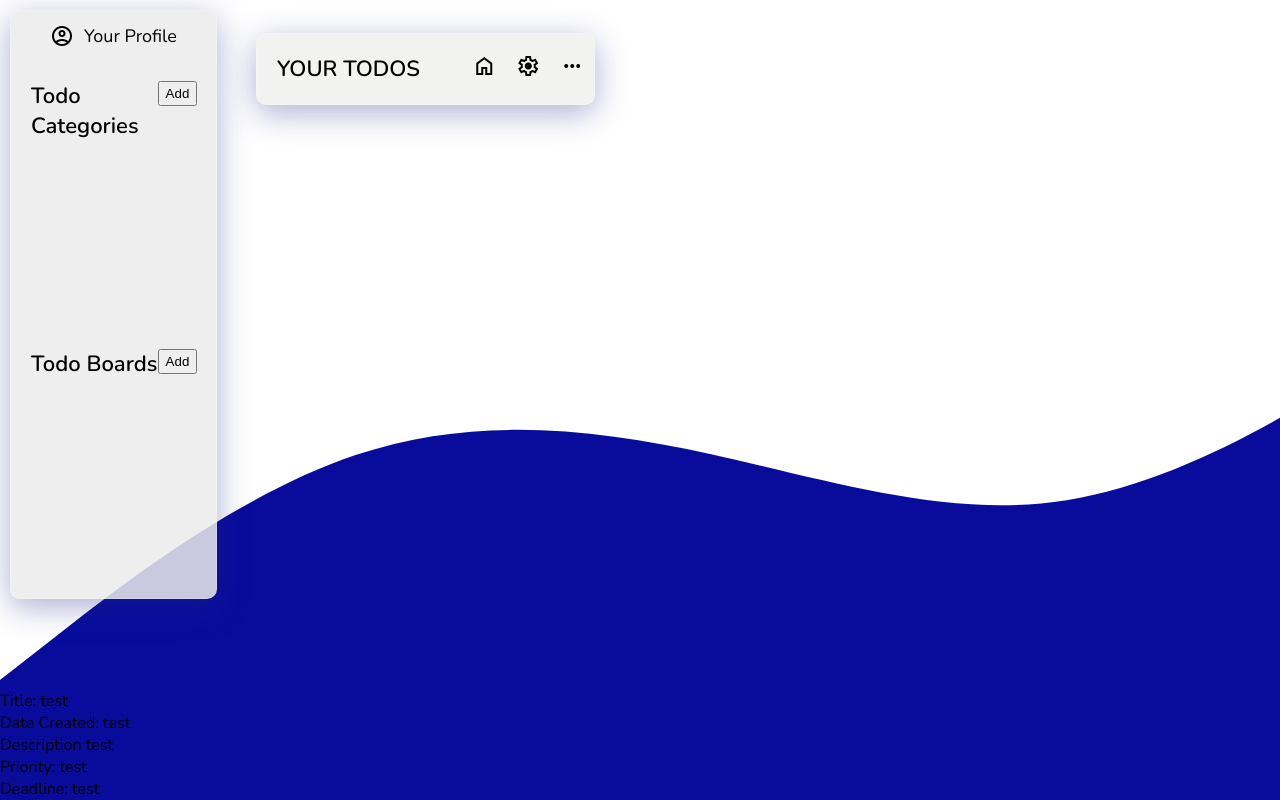
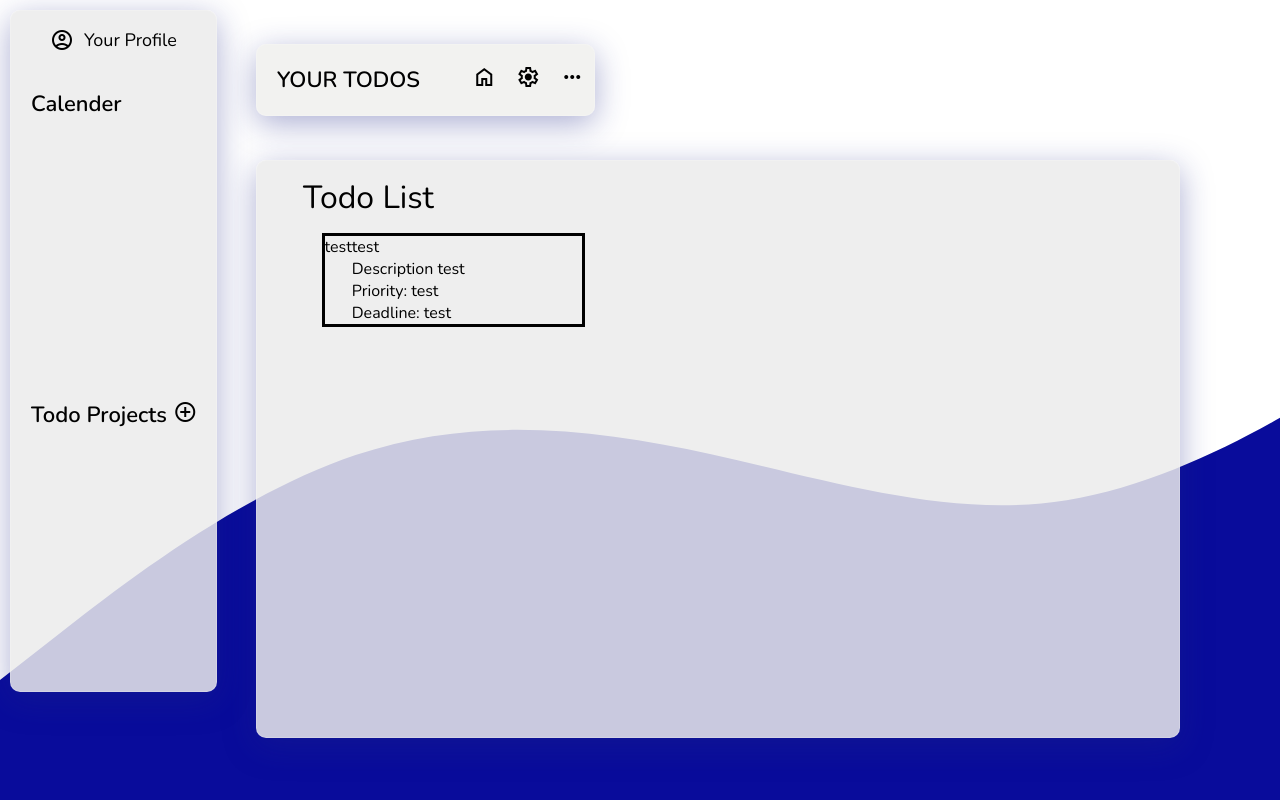
Before and after one commit to edf1247/todo, a website built with webpack: page public/index.html in a window 1280 px wide. Built offline with nearby package versions, Linux system fonts and the light colour scheme.

Commit message:
Finished with HTML manipulation, focusing more on JS and CSS now.

```diff
--- a/public/index.html
+++ b/public/index.html
@@ -31,15 +31,19 @@
                 <div id="profile">
                     <span class="material-symbols-outlined">account_circle</span> Your Profile
                 </div>
-                <div id="todo-categories">Todo Categories
-                    <span id="button-container"><button id="add">Add</button></span>
+                <div id="todo-timeframe">Calender
                 </div>
-                <div id="todo-board">Todo Boards
-                    <span id="button-container"><button id="add">Add</button></span>
+                <div id="todo-projects">Todo Projects
+                    <span class="material-symbols-outlined" id="button-container">
+                        add_circle
+                    </span>
                 </div>
             </div>
-            <div class="body"></div>
+            <div class="body">
+                <div id="body-title">Todo List</div>
+                <div id="body-container"></div>
+            </div>
         </div>
     </body>
-    <!--<script defer src="../dist/bundle.js"> </script>-->
+    <script defer src="../dist/bundle.js"> </script>
 </html>
--- a/public/style.css
+++ b/public/style.css
@@ -78,7 +78,7 @@ body {
     margin-top: 10px;
     display: grid;
     grid-template-rows: 1fr 5fr 5fr;
-    grid-template-areas: "profile" "categories" "boards";
+    grid-template-areas: "profile" "timeframe" "projects";
     row-gap: 20px;
 }
 
@@ -90,18 +90,16 @@ body {
     gap: 10px;
     font-size: 18px;
 }
-#todo-categories {
-    grid-area: categories;
+#todo-timeframe {
+    grid-area: timeframe;
     display: flex;
     justify-content: flex-start;
     padding-left: 20px;
     font-weight: 600;
     font-size: 22px;
-
 }
-
-#todo-board {
-    grid-area: boards;
+#todo-projects {
+    grid-area: projects;
     display: flex;
     justify-content: flex-start;
     padding-left: 20px;
@@ -117,11 +115,40 @@ body {
     margin-right: 10%;
 }
 
-button {
-    height: 10%;
-
+.body {
+    grid-area: body;
+    background: rgba( 235, 235, 235, 0.85 );
+    box-shadow: 0 8px 32px 0 rgba( 31, 38, 135, 0.37 );
+    backdrop-filter: blur( 0px );
+    -webkit-backdrop-filter: blur( 0px );
+    border-radius: 10px;
+    border: 1px solid rgba( 255, 255, 255, 0.18 );
+    width: 90%;
+    height: 90%;
+    display: grid;
+    grid-template-rows: 1fr 7fr;
 }
 
-.body {
-    grid-area: body;
+#body-title {
+    font-size: 32px;
+    display: flex;
+    justify-content: flex-start;
+    margin-left: 5%;
+    align-items: center;
 }
+
+#body-container {
+    display: flex;
+    margin-left: 7%;
+    flex-direction: column;
+}
+
+#todo-container {
+    display: flex;
+    border: 3px solid black;
+    width: 30%;
+}
+
+#todoData {
+    display: flex;
+}
--- a/src/todo.js
+++ b/src/todo.js
@@ -1,7 +1,7 @@
-export function createTodo(title, date, description, priority, deadline) {
+export function createTodo(title, project, description, priority, deadline) {
     return {
         title,
-        date,
+        project,
         description,
         priority,
         deadline
@@ -9,25 +9,30 @@ export function createTodo(title, date, description, priority, deadline) {
 }
 
 export function displayTodo(todo) {
-    const container = document.getElementById("container");
+    const container = document.getElementById("body-container");
     const todoContainer = document.createElement("div");
     const title = document.createElement("div");
-    const creationDate = document.createElement("div");
+    const project = document.createElement("div");
     const description = document.createElement("div");
     const priority =  document.createElement("div");
     const deadline = document.createElement("div");
+    const todoData = document.createElement("div");
+    todoContainer.id = "todo-container";
 
 
-    title.innerHTML = "Title: " + todo.title;
-    creationDate.innerHTML = "Date Created: " + todo.date;
+    title.innerHTML = todo.title;
+    title.id = "todo-title";
+    project.innerHTML = todo.project;
+    project.id = "project";
     description.innerHTML = "Description " + todo.description;
     priority.innerHTML = "Priority: " + todo.priority;
     deadline.innerHTML = "Deadline: " + todo.deadline;
 
     container.appendChild(todoContainer);
     todoContainer.appendChild(title);
-    todoContainer.appendChild(creationDate);
-    todoContainer.appendChild(description);
-    todoContainer.appendChild(priority);
-    todoContainer.appendChild(deadline);
+    todoContainer.appendChild(todoData);
+    todoData.appendChild(project);
+    todoData.appendChild(description);
+    todoData.appendChild(priority);
+    todoData.appendChild(deadline);
 }
```
Also changed, not shown: src/index.js (line endings or trailing spaces).
